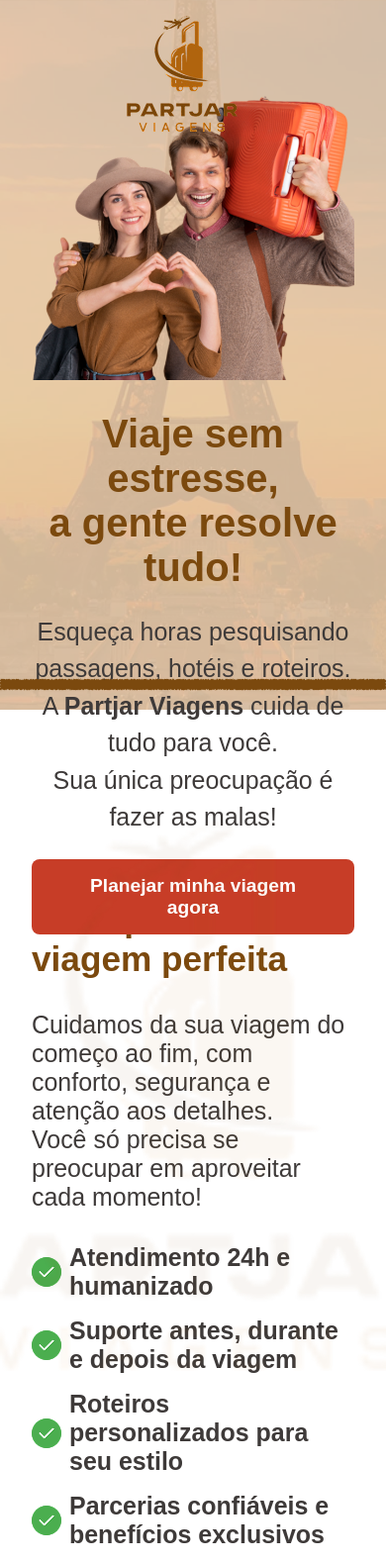
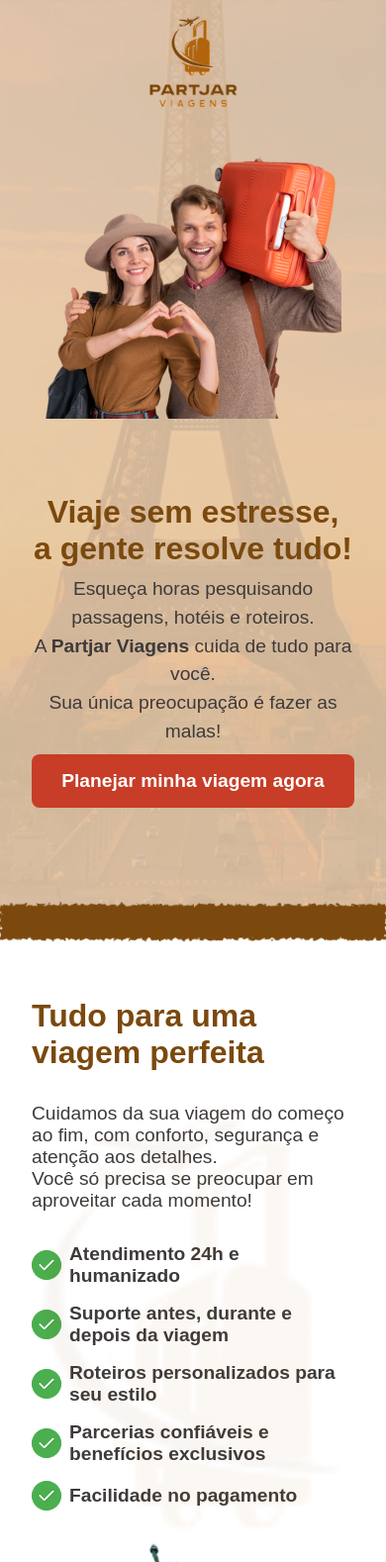
Before and after one commit to Leonardovii2/landingpage-partjar, a plain HTML site: page index.html in a window 390 px wide. Shown: the top 1578 px of the page at 99% size. Drawn offline with nearby package versions, Linux system fonts and the light colour scheme.

Commit message:
version-mobile

```diff
--- a/index.html
+++ b/index.html
@@ -28,8 +28,19 @@
 
         <img src="./image/img1.png" alt="Pessoa pronta para viajar com mala" />
       </section>
+
       <div class="borda">
-        <img src="./image/retangulo-borda.png" alt="" />
+        <picture>
+          <source
+            srcset="./image/bordar-mobile.png"
+            media="(max-width: 768px)"
+          />
+          <img
+            class="borda"
+            src="./image/retangulo-borda.png"
+            alt="Descrição da imagem"
+          />
+        </picture>
       </div>
     </header>
 
--- a/styles.css
+++ b/styles.css
@@ -134,6 +134,21 @@ header {
   min-width: 300px;
 }
 
+.first-section::before {
+  content: "";
+  background-image: url("./image/logoPartjar.png");
+  background-repeat: no-repeat;
+  background-position: center;
+  background-size: 700px;
+  opacity: 0.05;
+  position: absolute;
+  top: 77%;
+  left: 0;
+  width: 100%;
+  height: 100%;
+  z-index: 0;
+}
+
 /* SECOND SECTION */
 .second-section {
   background-image: url(./image/fundo-background1.png);
@@ -163,21 +178,6 @@ header {
   justify-content: center;
   gap: 2rem;
   padding: 8rem 2rem;
-}
-
-.fourth-section::before {
-  content: "";
-  background-image: url("./image/logoPartjar.png");
-  background-repeat: no-repeat;
-  background-position: center;
-  background-size: 600px;
-  opacity: 0.05;
-  position: absolute;
-  top: 80%;
-  left: 0;
-  width: 100%;
-  height: 100%;
-  z-index: 0;
 }
 
 .fourth-section-card {
@@ -211,6 +211,7 @@ header {
 /* FIFTH SECTION */
 .fifth-section {
   padding-bottom: 4rem;
+  position: relative;
 }
 
 .titulo-fifth-section {
@@ -230,21 +231,6 @@ header {
   justify-content: center;
   gap: 2rem;
   padding-top: 2rem;
-}
-
-.first-section::before {
-  content: "";
-  background-image: url("./image/logoPartjar.png");
-  background-repeat: no-repeat;
-  background-position: center;
-  background-size: 600px;
-  opacity: 0.05;
-  position: absolute;
-  top: 210%;
-  left: 0;
-  width: 100%;
-  height: 100%;
-  z-index: 0;
 }
 
 .fifth-section-card {
@@ -331,10 +317,10 @@ header {
   background-image: url("./image/logoPartjar.png");
   background-repeat: no-repeat;
   background-position: center;
-  background-size: 600px;
+  background-size: 700px;
   opacity: 0.05;
   position: absolute;
-  top: 0;
+  top: -5%;
   left: 0;
   width: 100%;
   height: 100%;
@@ -413,6 +399,48 @@ footer {
 
 /* RESPONSIVO */
 @media (max-width: 992px) {
+  header {
+    height: 110vh;
+    padding: 0rem 0;
+  }
+
+  .logo {
+    width: 100px;
+  }
+
+  .conteudo {
+    gap: 1rem;
+    padding: 8rem 2rem 4rem 2rem;
+    height: 98%;
+  }
+
+  .conteudo img {
+    width: 300px;
+  }
+
+  .container-info {
+    max-width: 600px;
+    display: flex;
+    flex-direction: column;
+    gap: 0.5rem;
+  }
+
+  .container-info h1 {
+    font-size: 2rem;
+    color: #7b490e;
+  }
+
+  .container-info p {
+    font-size: 1.2rem;
+    color: #3e3a39;
+    line-height: 1.5;
+  }
+
+  .container-info button {
+    padding: 1rem 1rem;
+    font-size: 1.2rem;
+  }
+
   .conteudo {
     flex-direction: column-reverse;
     text-align: center;
@@ -427,17 +455,42 @@ footer {
     width: 100%;
   }
 
+  .first-section-info h2 {
+    font-size: 2rem;
+  }
+
+  .first-section-info p {
+    font-size: 1.2rem;
+  }
+
+  .foto-mala-mundo {
+    width: 35%;
+    min-width: 350px;
+  }
+
   .first-div-footer {
     flex-direction: column;
     align-items: center;
     text-align: center;
-    padding: 3rem;
+    padding: 1rem;
     gap: 2rem;
   }
 
+  .first-div-footer img {
+    width: 8rem;
+  }
+
+  .first-div-footer h2 {
+    font-size: 1.5rem;
+  }
+
+  .first-div-footer p {
+    font-size: 1.2rem;
+  }
+
   .first-section {
-    flex-direction: column;
     gap: 2rem;
+    padding: 5rem 2rem;
   }
 
   .foto-mala-mundo {
@@ -458,7 +511,7 @@ footer {
   }
 
   .sixth-section {
-    padding: 11rem 2rem;
+    padding: 8rem 2rem;
   }
 
   .sixth-section h2 {
@@ -471,6 +524,13 @@ footer {
 
   .sixth-section::before {
     background-size: 450px;
+  }
+
+  .titulo-fifth-section {
+    font-size: 22px;
+    padding: 17px 40px;
+    clip-path: polygon(0 0, 100% 0, 95% 100%, 0% 100%);
+    margin: 0 auto 2rem;
   }
 
   .fifth-section-card:nth-child(even) {
@@ -497,4 +557,16 @@ footer {
     padding: 1rem 2rem;
     font-size: 1.1rem;
   }
+
+  .first-section::before {
+    background-size: 700px;
+    top: 120%;
+    left: 0;
+  }
+
+  .sixth-section::before {
+    background-size: 700px;
+    top: -5%;
+    left: 0;
+  }
 }
```
Also changed, not shown: image/bordar-mobile.png (added).
